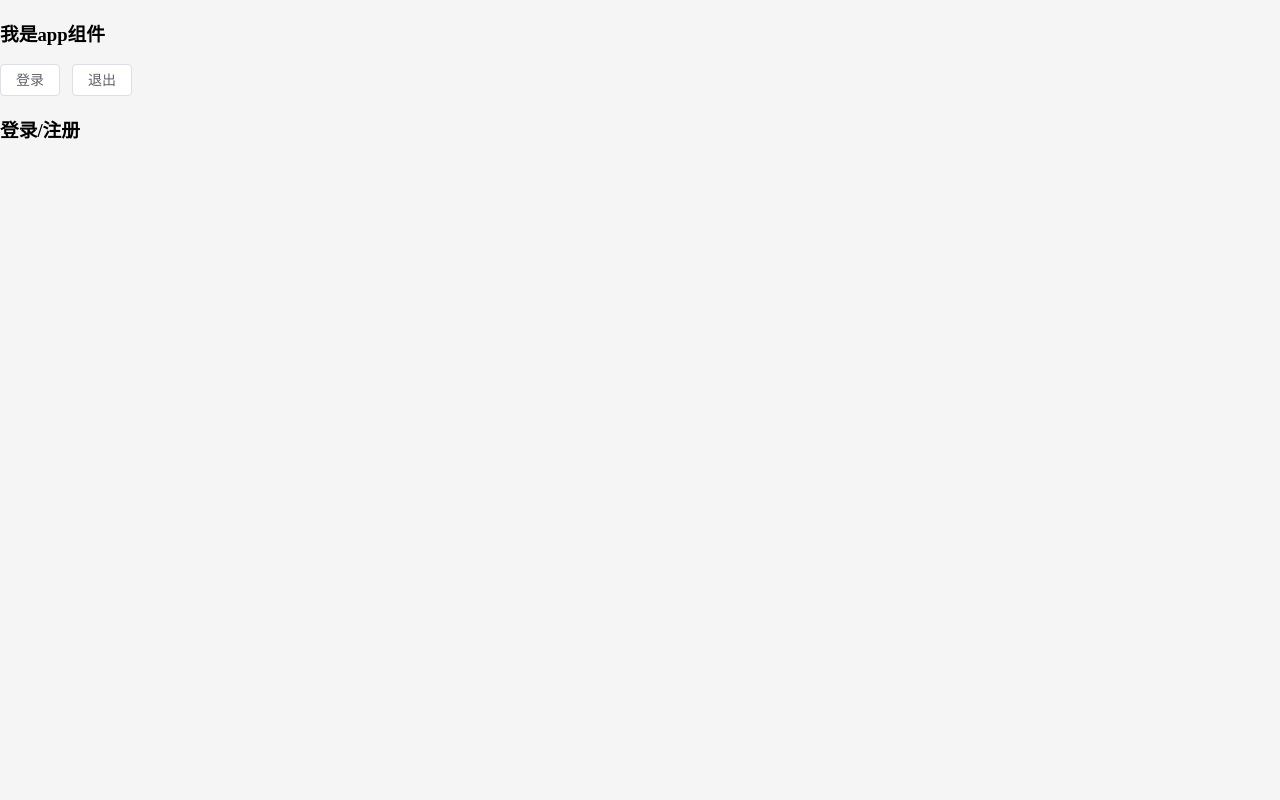
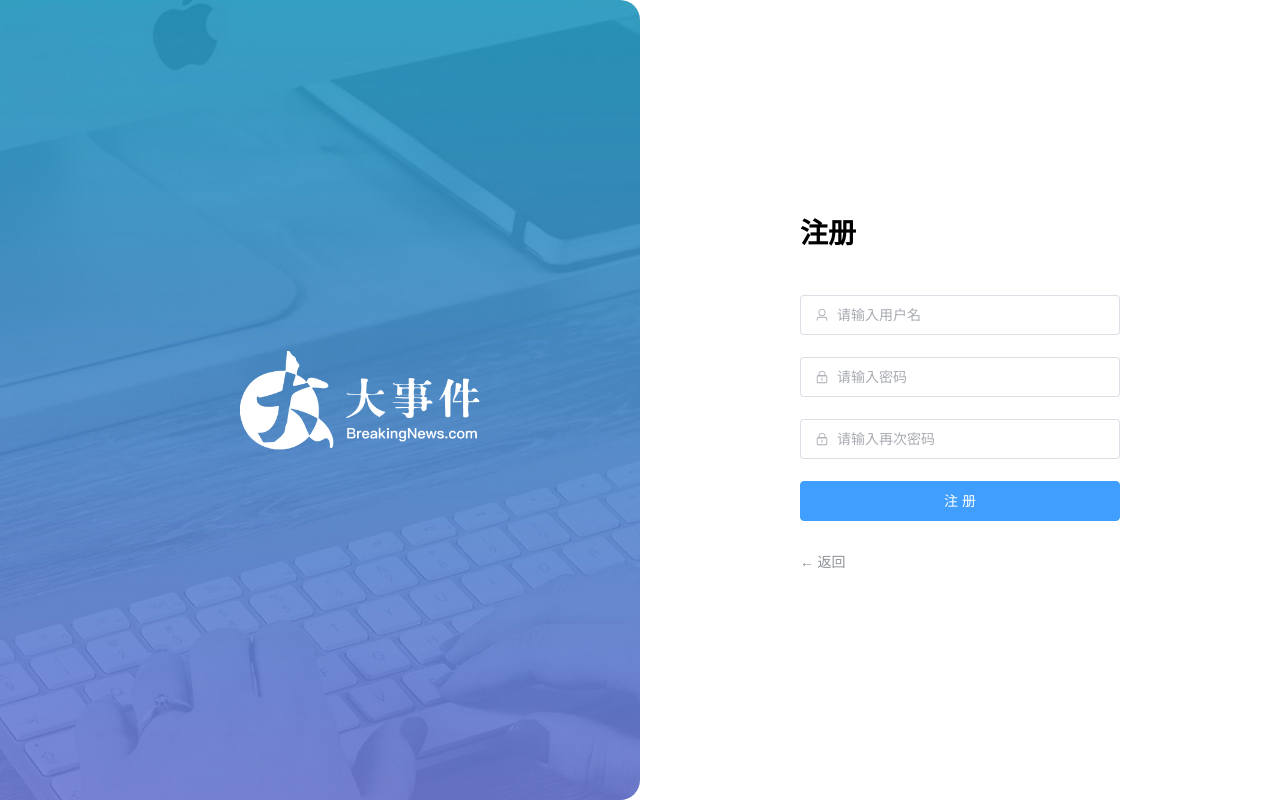
Before and after one commit to liMingHui-00/ShiweiLink, a Vue app: page /login in a window 1280 px wide. Built offline with nearby package versions, Linux system fonts and the light colour scheme.

Commit message:
登录-注册模块以及表单校验

```diff
--- a/src/App.vue
+++ b/src/App.vue
@@ -1,13 +1,6 @@
-<script setup>
-import { useUserStore } from '@/stores'
-const userStore = useUserStore()
-</script>
+<script setup></script>
 
 <template>
-  <h3>我是app组件</h3>
-  <h3>{{ userStore.token }}</h3>
-  <el-button @click="userStore.setToken('Bearer sadagdghagh')">登录</el-button>
-  <el-button @click="userStore.removeToken()">退出</el-button>
   <router-view></router-view>
 </template>
 
--- a/src/views/login/LoginPage.vue
+++ b/src/views/login/LoginPage.vue
@@ -1,9 +1,190 @@
+<script setup>
+import { User, Lock } from '@element-plus/icons-vue'
+import { ref } from 'vue'
+// 控制登录还是注册的页面显示
+const isRegister = ref(true)
+// 整个用于提交的form数据对象 与rules一同绑定在el-form身上
+const ruleForm = ref({
+  username: '',
+  password: '',
+  repassword: ''
+})
+// 整个表单的校验规则
+const rules = {
+  // 与ruleForm里面的数据名字一致
+  username: [
+    {
+      required: true,
+      message: '请输入用户名',
+      trigger: 'blur'
+    },
+    {
+      min: 5,
+      max: 10,
+      message: '用户名必须是5-10位',
+      trigger: 'blur'
+    }
+  ],
+  password: [
+    {
+      required: true,
+      message: '请输入密码',
+      trigger: 'blur'
+    },
+    {
+      // 正则
+      pattern: /^\S{6,15}$/,
+      message: '密码必须是6-15位的非空字符'
+    }
+  ],
+  repassword: [
+    {
+      required: true,
+      message: '请输入确定密码',
+      trigger: 'blur'
+    },
+    {
+      // 正则
+      pattern: /^\S{6,15}$/,
+      message: '密码必须是6-15位的非空字符'
+    },
+    {
+      validator: (rule, value, callback) => {
+        // 判断value和当前的form中收集的password是否一致
+        if (value !== ruleForm.value.password) {
+          callback(new Error('两次输入的密码不一致，请再次输入...'))
+        } else {
+          callback() //成功
+        }
+      }
+    }
+  ]
+}
+// 获取form
+const form = ref()
+const register = async () => {
+  await form.value.validate()
+  console.log('开始请求')
+}
+</script>
+
 <template>
-  <div>
-    <h3>登录/注册</h3>
-  </div>
+  <el-row class="login-page">
+    <el-col :span="12" class="bg"></el-col>
+    <el-col :span="6" :offset="3" class="form">
+      <el-form
+        ref="form"
+        size="large"
+        :model="ruleForm"
+        :rules="rules"
+        autocomplete="off"
+        v-if="isRegister"
+      >
+        <el-form-item>
+          <h1>注册</h1>
+        </el-form-item>
+        <el-form-item prop="username">
+          <!-- v-model 绑定form的子属性  prop  配置生效的是哪个校验规则  与rule中的字段一致 -->
+          <el-input
+            :prefix-icon="User"
+            v-model="ruleForm.username"
+            placeholder="请输入用户名"
+          ></el-input>
+        </el-form-item>
+        <el-form-item prop="password">
+          <el-input
+            :prefix-icon="Lock"
+            type="password"
+            v-model="ruleForm.password"
+            placeholder="请输入密码"
+          ></el-input>
+        </el-form-item>
+        <el-form-item prop="repassword">
+          <el-input
+            :prefix-icon="Lock"
+            type="password"
+            v-model="ruleForm.repassword"
+            placeholder="请输入再次密码"
+          ></el-input>
+        </el-form-item>
+        <el-form-item>
+          <el-button
+            class="button"
+            @click="register"
+            type="primary"
+            auto-insert-space
+          >
+            注册
+          </el-button>
+        </el-form-item>
+        <el-form-item class="flex">
+          <el-link type="info" :underline="false" @click="isRegister = false">
+            ← 返回
+          </el-link>
+        </el-form-item>
+      </el-form>
+      <el-form ref="form" size="large" autocomplete="off" v-else>
+        <el-form-item>
+          <h1>登录</h1>
+        </el-form-item>
+        <el-form-item>
+          <el-input :prefix-icon="User" placeholder="请输入用户名"></el-input>
+        </el-form-item>
+        <el-form-item>
+          <el-input
+            name="password"
+            :prefix-icon="Lock"
+            type="password"
+            placeholder="请输入密码"
+          ></el-input>
+        </el-form-item>
+        <el-form-item class="flex">
+          <div class="flex">
+            <el-checkbox>记住我</el-checkbox>
+            <el-link type="primary" :underline="false">忘记密码？</el-link>
+          </div>
+        </el-form-item>
+        <el-form-item>
+          <el-button class="button" type="primary" auto-insert-space
+            >登录</el-button
+          >
+        </el-form-item>
+        <el-form-item class="flex">
+          <el-link type="info" :underline="false" @click="isRegister = true">
+            注册 →
+          </el-link>
+        </el-form-item>
+      </el-form>
+    </el-col>
+  </el-row>
 </template>
 
-<script setup></script>
-
-<style lang="scss" scoped></style>
+<style lang="scss" scoped>
+.login-page {
+  height: 100vh;
+  background-color: #fff;
+  .bg {
+    background:
+      url('@/assets/logo2.png') no-repeat 60% center / 240px auto,
+      url('@/assets/login_bg.jpg') no-repeat center / cover;
+    border-radius: 0 20px 20px 0;
+  }
+  .form {
+    display: flex;
+    flex-direction: column;
+    justify-content: center;
+    user-select: none;
+    .title {
+      margin: 0 auto;
+    }
+    .button {
+      width: 100%;
+    }
+    .flex {
+      width: 100%;
+      display: flex;
+      justify-content: space-between;
+    }
+  }
+}
+</style>
```
